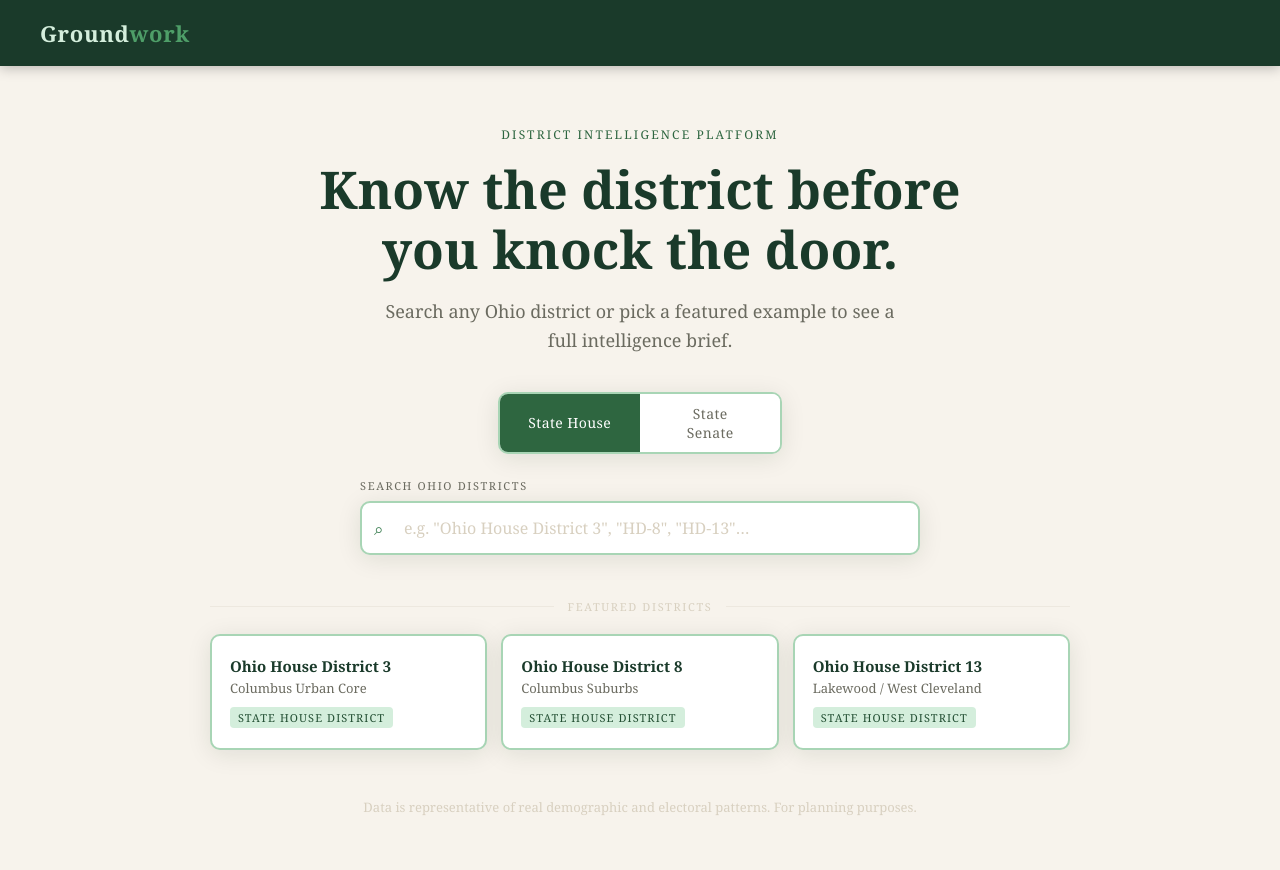
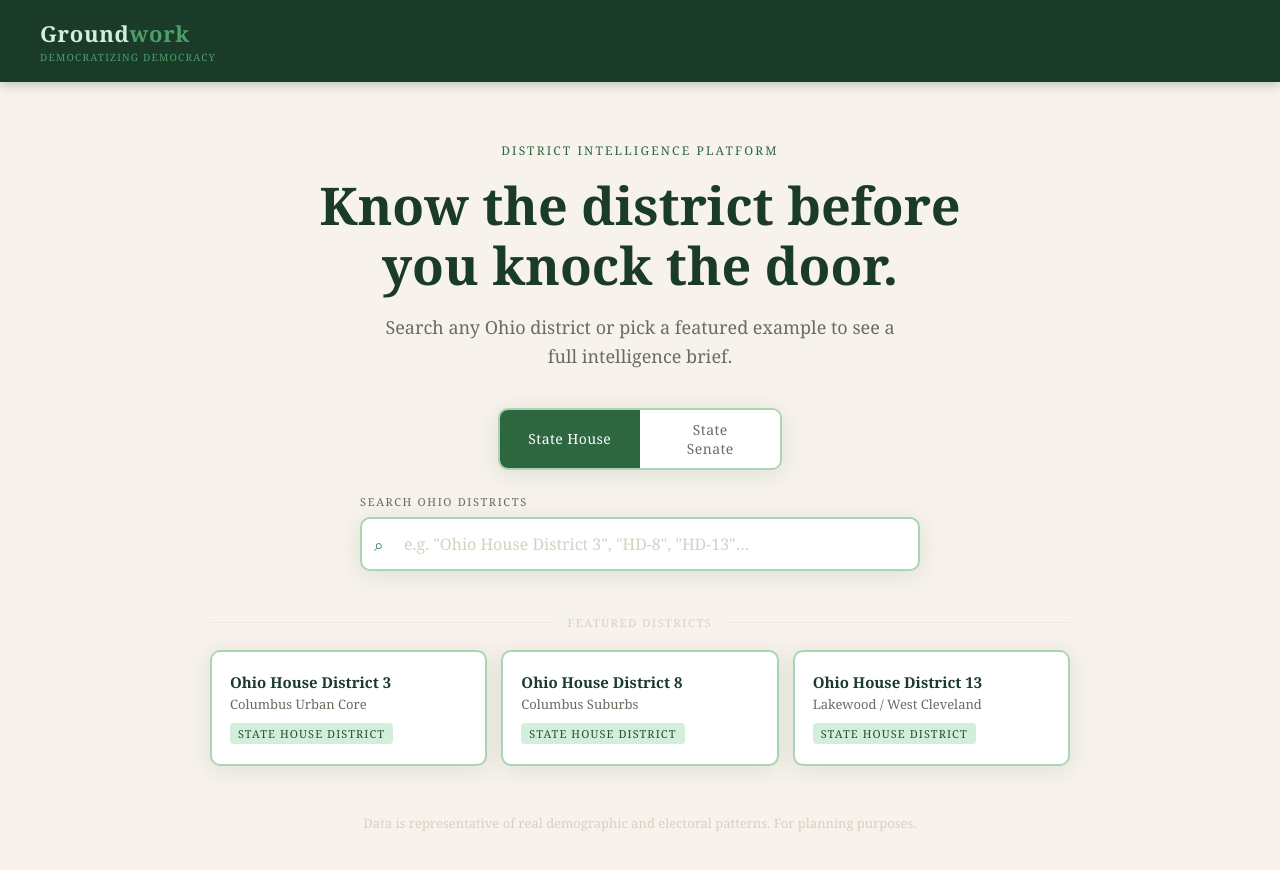
Before and after one commit to zaenshoaibzaidi-maker/Groundwork, a website: page index.html in a window 1280 px wide. Drawn offline with Linux system fonts and the light colour scheme.

Commit message:
Add Democratizing Democracy tagline under navbar logo

```diff
--- a/index.html
+++ b/index.html
@@ -157,7 +157,10 @@
 
 <header>
   <button class="back-btn" id="backBtn" onclick="showHome()">← All Districts</button>
-  <div class="logo">Ground<span>work</span></div>
+  <div>
+    <div class="logo">Ground<span>work</span></div>
+    <div style="font-size: 10px; letter-spacing: 0.12em; text-transform: uppercase; color: var(--green-400); margin-top: 2px;">Democratizing Democracy</div>
+  </div>
 </header>
 
 <div id="homepage">
```
